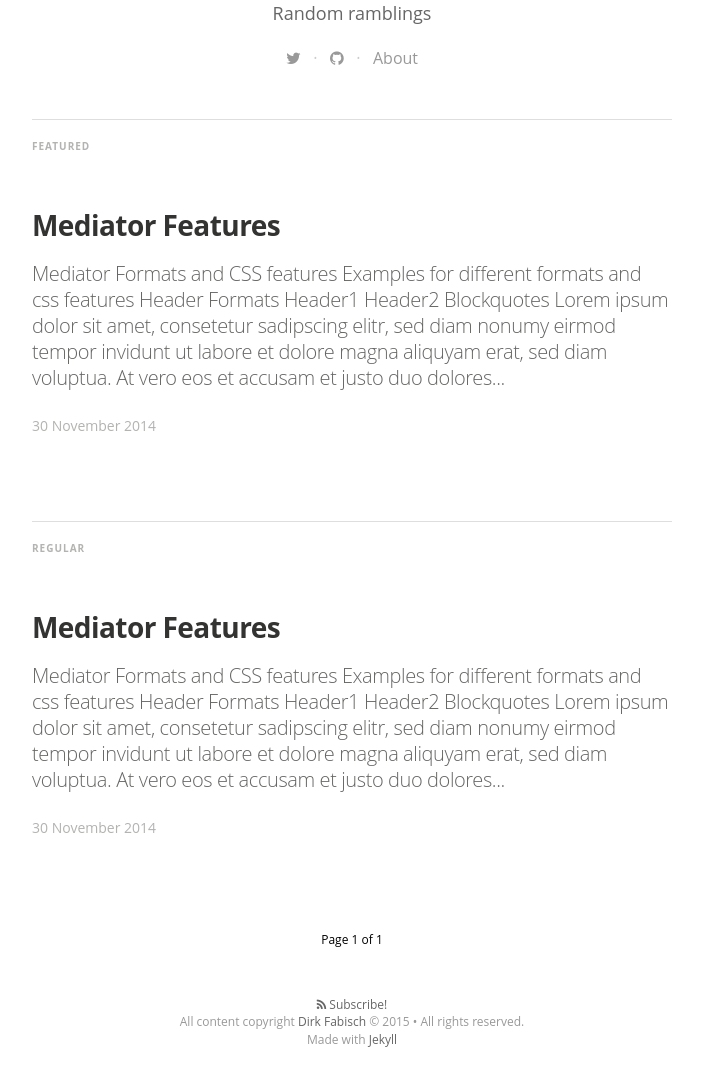
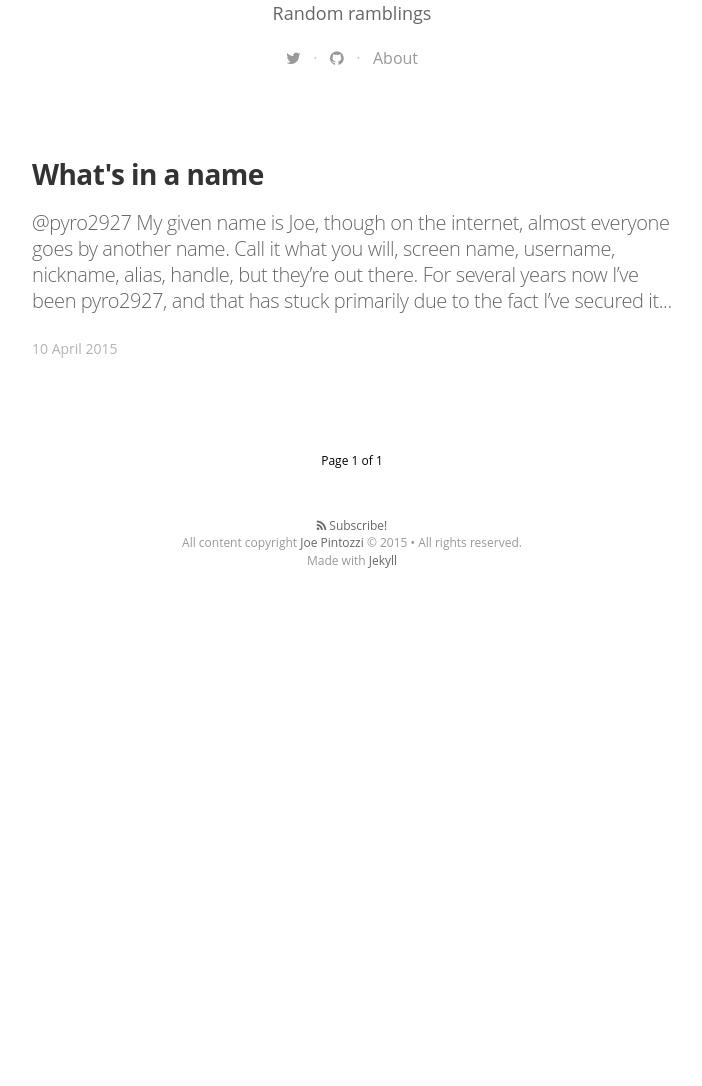
Before and after one commit to pyro2927/pyro2927.github.io, a Jekyll site: the page built from index.html, in a window 1280 px wide and 1400 px high, scrolled down 288 px. Shown: the part 304-1390 px from the top of the window, without its empty margins (288-990 px from the left). Built offline with Jekyll 4.4.1, drawn with Linux system fonts in a browser that asks for light colours; nearby versions of some CDN libraries; some web fonts are replaced; Markdown is read by kramdown in place of the engine named in the settings; the list of posts is cut into pages by our own code; after the commit the page ends 1210 px from its top, so only the background shows below that.

Commit message:
First real post, updating author info and pic

```diff
--- a/_config.yml
+++ b/_config.yml
@@ -13,8 +13,8 @@ email: joseph@pintozzi.com
 logo:
 cover: "/assets/images/cA4aKEIPQrerBnp1yGHv_IMG_9534-3-2.jpg"
 
-name: 'Dirk Fabisch'
-author: 'Dirk Fabisch'
+name: 'Joe Pintozzi'
+author: 'Joe Pintozzi'
 author_image: "/assets/images/author.jpg"
 
 paginate:	5
--- a/_posts/2014-11-30-mediator_features.markdown
+++ /dev/null
@@ -1,39 +0,0 @@
----
-layout: post
-title:  "Mediator Features"
-date:   2014-11-30 14:34:25
-categories: mediator feature
-tags: featured
-image: /assets/article_images/2014-11-30-mediator_features/night-track.JPG
----
-#Mediator Formats and CSS features
-
-Examples for different formats and css features
-
-#Header Formats
-#Header1
-##Header2
-
-#Blockquotes
->Lorem ipsum dolor sit amet, consetetur sadipscing elitr, sed diam nonumy eirmod tempor invidunt ut labore et dolore magna aliquyam erat, sed diam voluptua. At vero eos et accusam et justo duo dolores et ea rebum. Stet clita kasd gubergren, no sea takimata sanctus
-
-#Lists
-##orderd lists
-1. one
-2. two
-3. three
-
-##unorderd lists
-- Apple
-- Banana
-- Plum
-
-#Links
-This is an [example link](http://example.com/ "With a Title").
-
-#Combinations
->Lorem ipsum dolor sit amet, consetetur sadipscing elitr, sed diam nonumy eirmod tempor invidunt ut labore et dolore magna aliquyam erat, sed diam voluptua. At vero eos et accusam et justo duo dolores et ea rebum. Stet clita kasd gubergren, no sea takimata sanctus
->
-> - Apple
-> - Banana
-> - Plum
--- /dev/null
+++ b/_posts/2015-04-09-what-s-in-a-name.markdown
@@ -0,0 +1,25 @@
+---
+layout: post
+title: "What's in a name"
+date: "2015-04-09 22:27:54 -0500"
+image: /assets/article_images/whats-in-a-name/python.jpg
+---
+# @pyro2927
+
+My given name is Joe, though on the internet, almost everyone goes by another name.  Call it what you will, screen name, username, nickname, alias, [handle](http://dictionary.reference.com/browse/handle), but they're out there.  For several years now I've been `pyro2927`, and that has stuck primarily due to the fact I've secured it on a good number of current websites, though I don't see it changing anytime soon.  Many people don't realize, however, the story behind it.
+
+## Back to the Beginning
+
+The very first screen name I ever made for myself was `v4joe`.  I don't remember what exactly it was meant to be, but there was a videogame commercial I saw where one of the characters had a car engine implanted in his back, making him go fast.  It was a V4 engine, tack on my name, and we've got ourselves a screen name!  It didn't last long, but you never forget your first.
+
+After that came the realm of Halo profile names, and where the influence of another comes in.  I played Halo with a core group of guys, most notably Tyler, Adam, and Matt.  I wasn't great at coming up with profile names, but Tyler was `Maverick`, Adam was `Iceman`, and I was told to play `Renegade`.  So I did.  When [Xbox Live](http://en.wikipedia.org/wiki/Xbox_Live) finally came into existence, `Renegade` was already taken, so I needed something new.  I went for `Radioactive`, but that was taken as well, and figured I could just stick something to the end.  Due to my recent enjoyment of [Homestar Runner](http://en.wikipedia.org/wiki/Homestar_Runner), I settled on [`20X6`](http://www.hrwiki.org/wiki/20X6), and `Radioactive20X6` was born.
+
+## The Later Years
+
+Later in life my parents got internet from [SBC Global](http://en.wikipedia.org/wiki/AT%26T_Internet_Services), and each member of the household got to set up their very own email account!  What a time to be alive.  I liked my most recent moniker, but `Renegade` sounded too harsh for electronic mail and communication.  I opted to switch it out with `Coconuts` after recently watching [The Holy Grail](https://www.youtube.com/watch?v=JHFXG3r_0B8).  `Coconuts20X6` still remains active in a few long-forgotten places of the internet, though far less than it used it.
+
+After having access to the internet for a while I started playing [RuneScape](http://en.wikipedia.org/wiki/RuneScape).  I spent (too many) hours on that game, but at the beginning I was yet again faced with the challenge of coming up with another username.  Since Tyler was so helpful in my search for names in the past, I called on him again to help me come up with something.  We cycled through words like 'thermal', 'fire', 'radiation', and stumbled upon 'pyro'.  But this was no ordinary pyro, he burned so hot and bright that everything around him would melt..... down.  You know, because of gravity.  `pyromeltdown`.  Ah! But the numbers!  We needed numbers, because all the cool kids had numbers at the end of their handles.  `20X6` didn't seem to fit quite right, so I tacked on `2927`, as it was the last four digits of the cell phone I had just received (which was a [Motorola i1000](http://www.engadget.com/products/motorola/i1000/plus/) for this interested).
+
+## Now
+
+I stopped playing RunScape, but the nickname stuck, for the most part.  My first [Steam](http://en.wikipedia.org/wiki/Steam_%28software%29) account was named `pyromeltdown2927`, though as social networks and online services started popping up for all sorts of things, I shortened in down to just `pyro2927`.  Now it's what I use on [Twitter](https://twitter.com/pyro2927), [GitHub](https://github.com/pyro2927), [League of Legends](http://www.lolking.net/summoner/na/441164), and all sorts of other places.  People have asked me why I haven't changed it to something more simple, like `jpintozzi`, and the answer is simple.  Tyler passed away in 2007.  While he gave me many things over the years, including smiles and laughter, I will never forget the afternoon we spent huddled around my very first family computer brainstorming online names for me to use.  It may not be professional, and it may seem to have no bearing on who I am today, but I will wear it with pride and honor in remembrance of one of the most amazing people I had the opportunity to know on this planet.
```
Also changed, not shown: assets/article_images/whats-in-a-name/python.jpg (added), assets/images/author.jpg, 2 other files.
